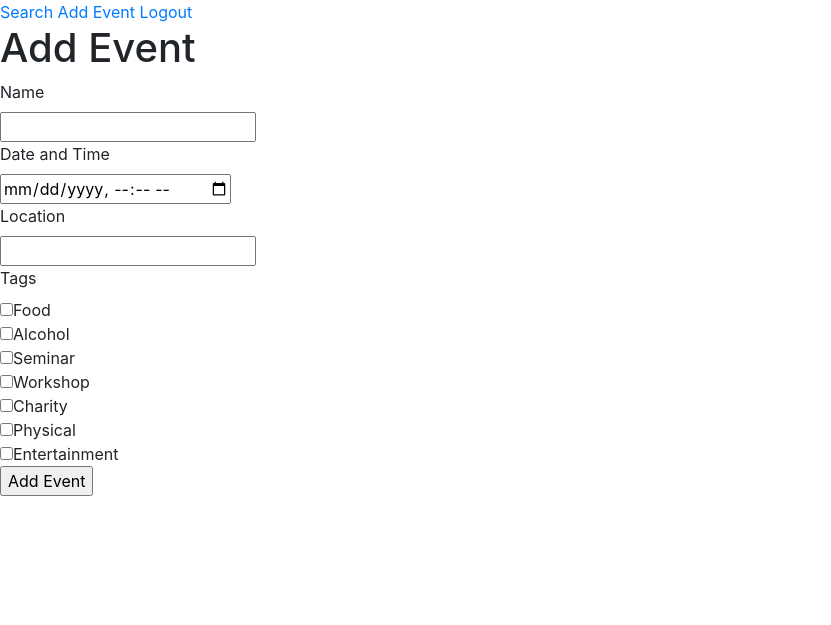
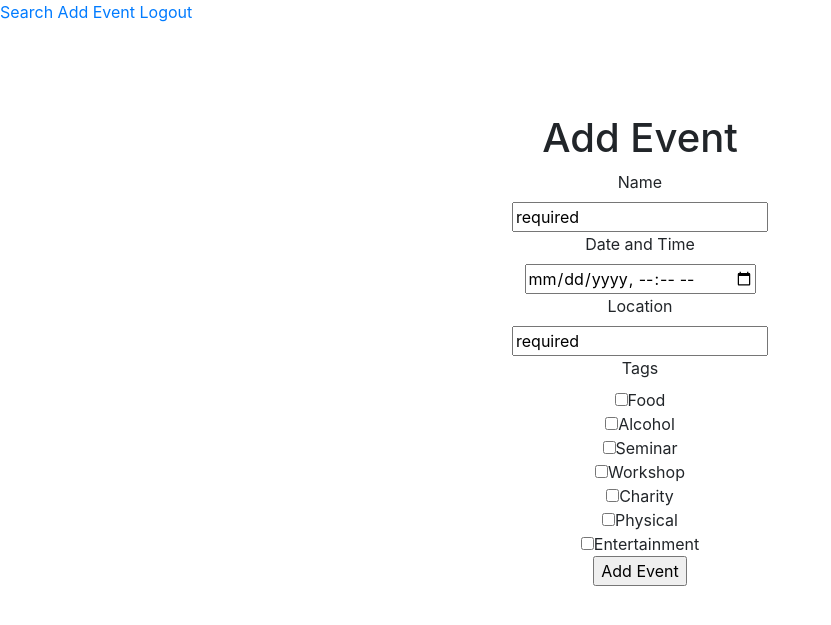
Before and after one commit to Naidah/cse-hackathon-2018, a Flask app: page /addEvent in a window 1280 px wide. Shown: the top 625 px of the page, without its empty margins (0-831 px from the left). Run offline with Flask 2, Linux system fonts and the light colour scheme; the visitor is signed in with stand-in values (Sample User, id 1); some libraries are stand-ins or nearby versions.

Commit message:
style changes

```diff
--- a/templates/createEvent.html
+++ b/templates/createEvent.html
@@ -1,13 +1,14 @@
 {% extends 'base.html' %}
+{% if success %}<h3>Event successfully added!</h3>{% endif %}
 {% block content %}
-<h1>Add Event</h1>
+<div style="text-align:center;margin-top:7%;"><h1>Add Event</h1>
 <form method='POST' action="addEvent">
     <label>Name</label><br>
-    <input type='text' name='name'><br>
+    <input type='text' name='name' value='required'><br>
     <label>Date and Time</label><br>
-    <input type='datetime-local' name='data_time'><br>
+    <input type='datetime-local' name='data_time' value='required'><br>
     <label>Location</label><br>
-    <input type='text' name='location'><br>
+    <input type='text' name='location' value='required'><br>
     <label>Tags</label><br>
     <input type="checkbox" name="type" value="Food">Food<br>
     <input type="checkbox" name="type" value="Alcohol">Alcohol<br>
@@ -18,5 +19,5 @@
     <input type="checkbox" name="type" value="Entertainment">Entertainment<br>
     <input type='submit' value='Add Event'><br>
 
-</form>
+</form></div>
 {% endblock %}
```
